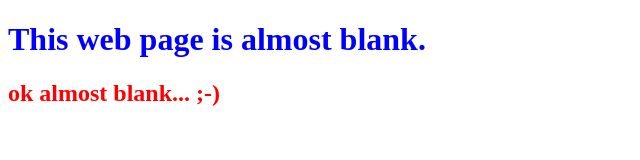
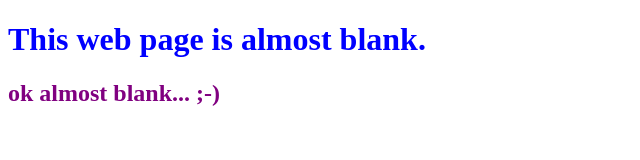
Before and after one commit to francisjoong/0main_openSAP_repo, a plain HTML site: page index.html in a window 1280 px wide. Shown: the whole page, without its empty margins (0-640 px from the left). Drawn offline with Linux system fonts and the light colour scheme.

Commit message:
changed 2nd header to purple

```diff
--- a/index.html
+++ b/index.html
@@ -6,6 +6,6 @@
 	</head>
 	<body>
 		<h1 style="color:blue"> This web page is almost blank.</h1>
-		<h2 style="color:red"> ok almost blank... ;-) </h2>
+		<h2 style="color:purple"> ok almost blank... ;-) </h2>
 	</body>
 </html>
```
